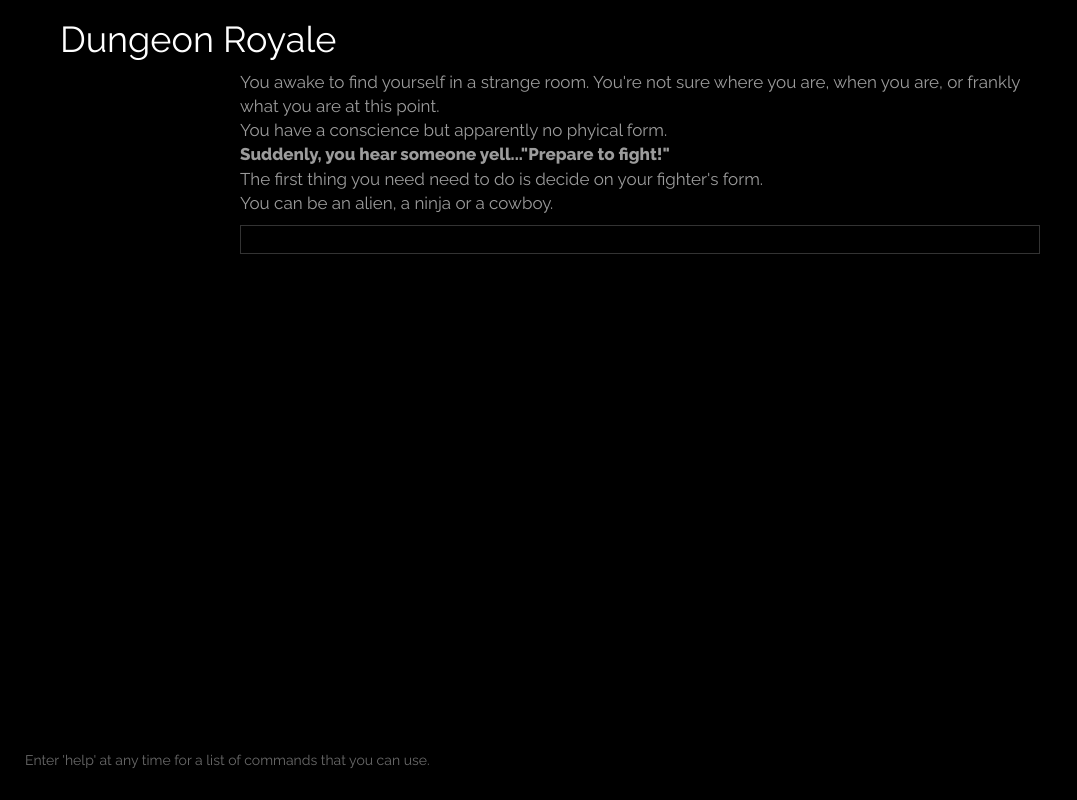
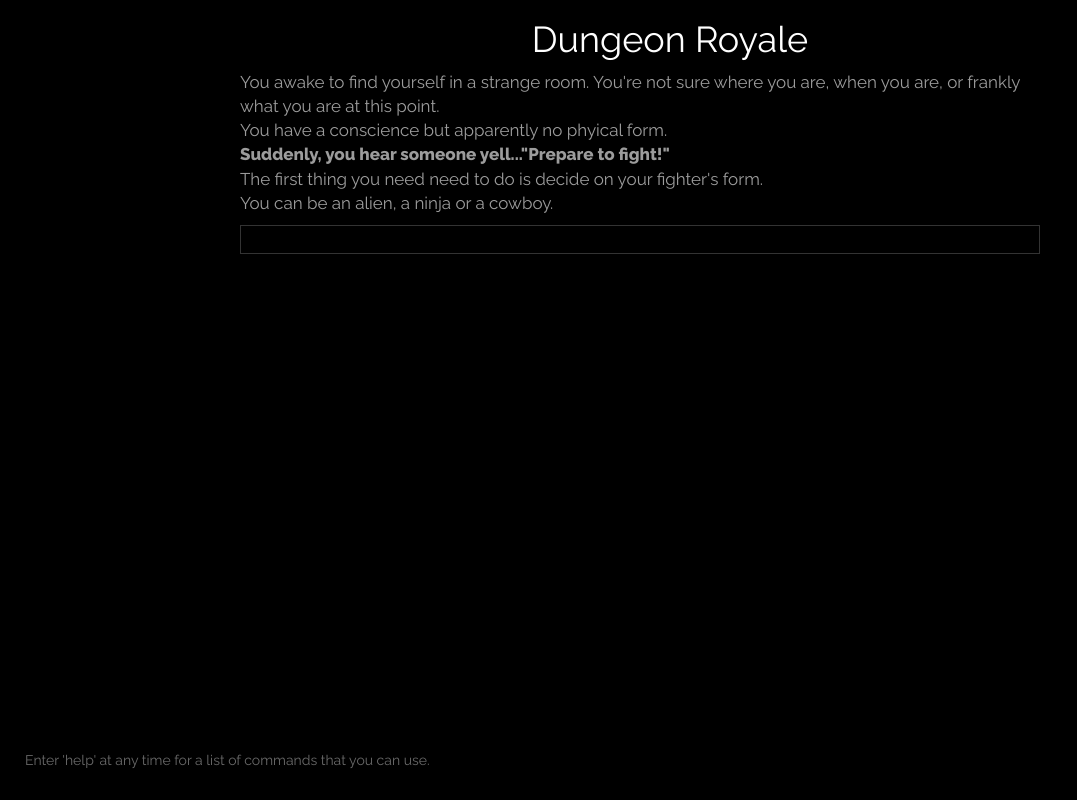
Before and after one commit to Ginkobaloba/RolePG, a website: page index.html in a window 1280 px wide. Shown: the whole page, without its empty margins (0-1077 px from the left). Drawn offline with nearby package versions, Linux system fonts and the light colour scheme.

Commit message:
centered a header

```diff
--- a/index.html
+++ b/index.html
@@ -16,7 +16,7 @@
 
 <body>
     <div id="container">
-        <h1>Dungeon Royale</h1>
+        <center><h1>Dungeon Royale</h1></center>
         <div id="console">
             <p id="message_begin">You awake to find yourself in a strange room. You're not sure where you are, when you are, or frankly what you are at this point.
                 <br> You have a conscience but apparently no phyical form.
```
